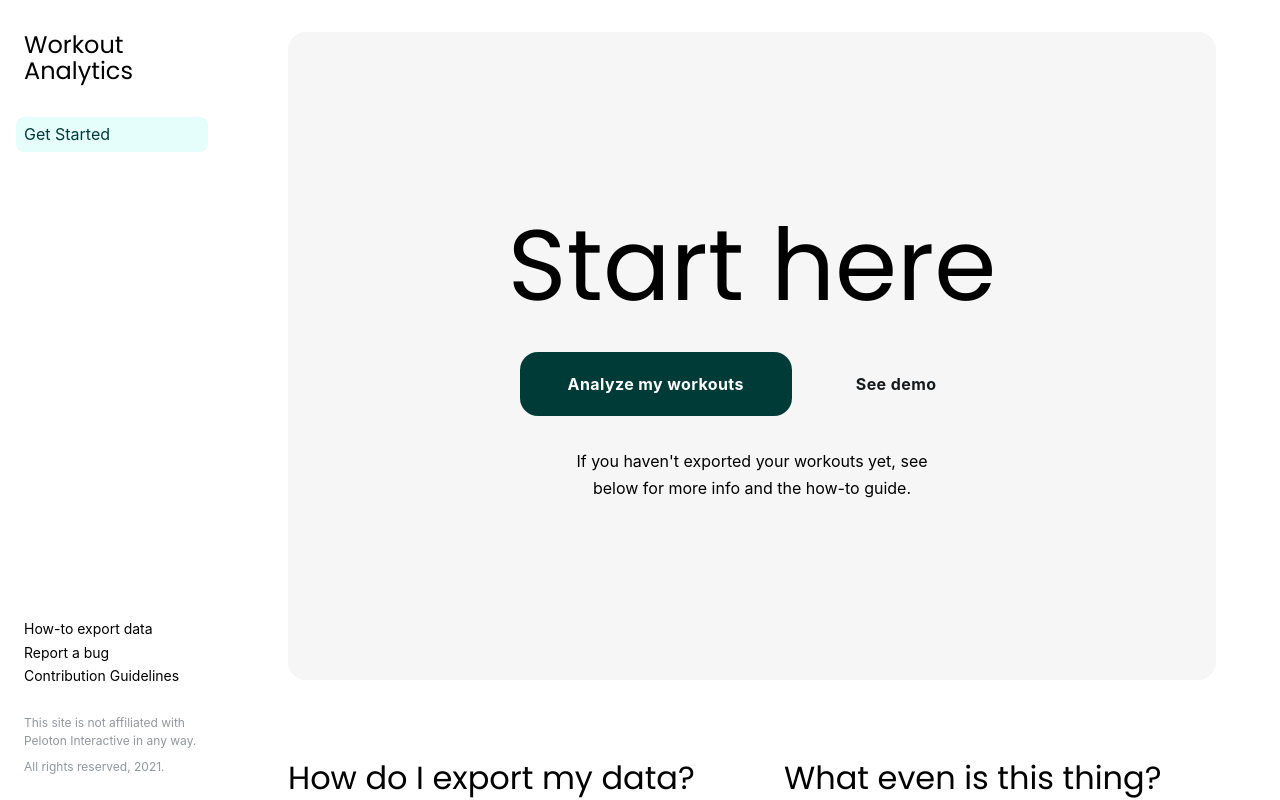
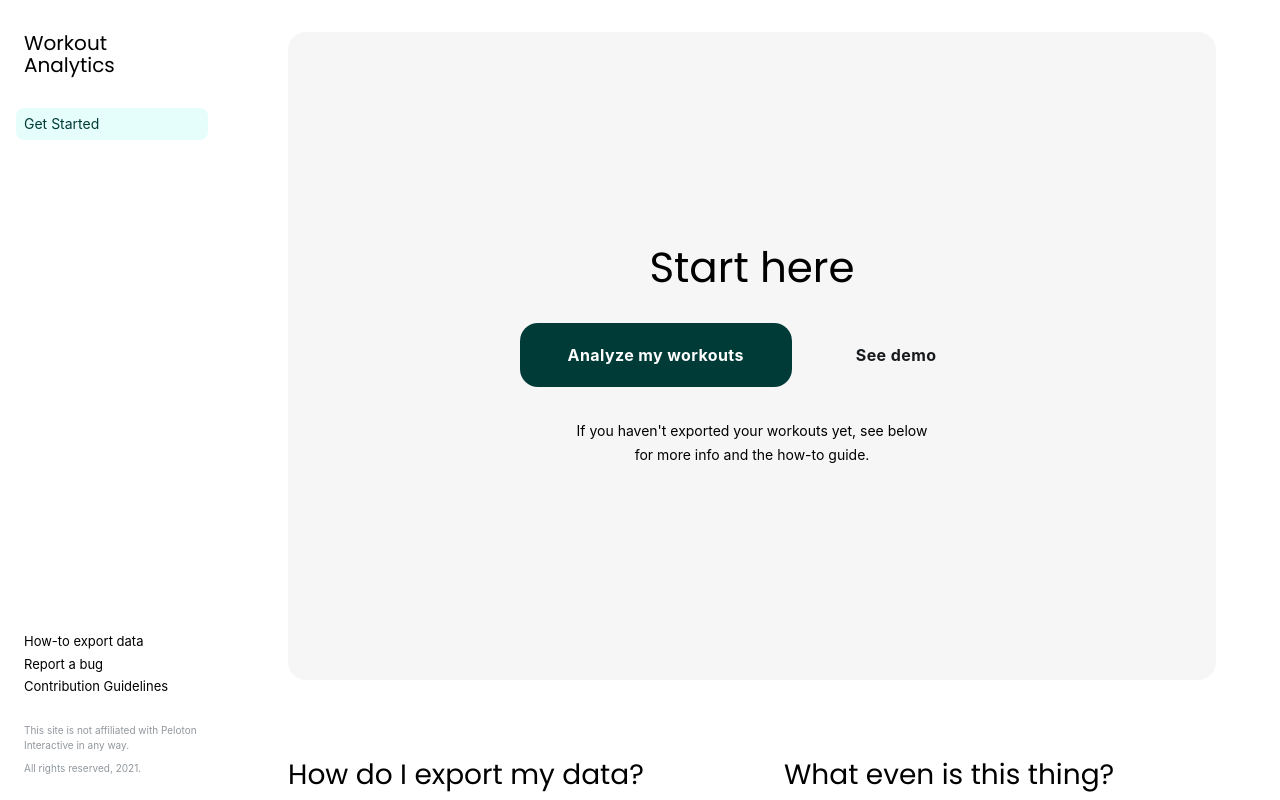
Before and after one commit to xdmorgan/workout-analytics, a React (Create React App) app: page / in a window 1280 px wide. Shown: the top 800 px of the page. Built offline with nearby package versions, Linux system fonts and the light colour scheme.

Commit message:
Finessed

```diff
--- a/public/typebeast/sass/styles/_generated-inline-links.scss
+++ b/public/typebeast/sass/styles/_generated-inline-links.scss
@@ -3,8 +3,8 @@
 a,
 .type-link {
   @include typebeast-link-style(
-    $color: var(--color-g40),
-    $hover: var(--color-g30),
+    $color: var(--color-g30),
+    $hover: var(--color-g40),
     $active: var(--color-g20),
     $visited: var(--color-g20),
     $style: null
--- a/public/typebeast/sass/styles/_generated-spacing.scss
+++ b/public/typebeast/sass/styles/_generated-spacing.scss
@@ -24,8 +24,8 @@ dd {
   margin-inline-end: 0;
 }
 
-@media screen and (min-width: 768px) {
+@media screen and (min-width: var(--break-md)) {
 }
 
-@media screen and (min-width: 1280px) {
+@media screen and (min-width: var(--break-xl)) {
 }
--- a/public/typebeast/sass/styles/_generated-typography.scss
+++ b/public/typebeast/sass/styles/_generated-typography.scss
@@ -64,7 +64,7 @@
   @include type-caption-default;
 }
 
-@media screen and (min-width: 768px) {
+@media screen and (min-width: var(--break-md)) {
   .type-h1-xxl {
     @include type-h1-xxl-large;
   }
@@ -132,7 +132,7 @@
   }
 }
 
-@media screen and (min-width: 1280px) {
+@media screen and (min-width: var(--break-xl)) {
   .type-h1-xxl {
     @include type-h1-xxl-xlarge;
   }
--- a/public/typebeast/sass/styles/_generated-wysiwyg-spacing.scss
+++ b/public/typebeast/sass/styles/_generated-wysiwyg-spacing.scss
@@ -46,7 +46,7 @@
     margin-block-end: 2rem;
   }
 
-  @include typebeast-break-min(768px) {
+  @include typebeast-break-min(var(--break-md)) {
     // ----------------------------------------
     // breakpoint: large
     // ----------------------------------------
@@ -94,7 +94,7 @@
       margin-block-end: 3rem;
     }
   }
-  @include typebeast-break-min(1280px) {
+  @include typebeast-break-min(var(--break-xl)) {
     // ----------------------------------------
     // breakpoint: xlarge
     // ----------------------------------------
--- a/public/typebeast/typebeast.css
+++ b/public/typebeast/typebeast.css
@@ -28,7 +28,7 @@ blockquote, figure, dd { margin-inline-start: 0; margin-inline-end: 0; }
 
 .type-caption, .wysiwyg figcaption { font-size: 0.625rem; line-height: 1.5; }
 
-@media screen and (min-width: 768px) { .type-h1-xxl { font-size: 5rem; }
+@media screen and (min-width: var(--break-md)) { .type-h1-xxl { font-size: 5rem; }
   .type-h1-xl { font-size: 4rem; }
   .type-h1, .wysiwyg h1 { font-size: 3rem; }
   .type-h2, .wysiwyg h2 { font-size: 2rem; }
@@ -42,7 +42,7 @@ blockquote, figure, dd { margin-inline-start: 0; margin-inline-end: 0; }
   .type-ui { font-size: 0.875rem; }
   .type-caption, .wysiwyg figcaption { font-size: 0.75rem; } }
 
-@media screen and (min-width: 1280px) { .type-h1-xxl { font-size: 6.25rem; } }
+@media screen and (min-width: var(--break-xl)) { .type-h1-xxl { font-size: 6.25rem; } }
 
 .wysiwyg h1, .wysiwyg h2, .wysiwyg h3, .wysiwyg h4, .wysiwyg h5, .wysiwyg h6, .wysiwyg p, .wysiwyg ul, .wysiwyg ol, .wysiwyg dl { margin-block-start: 1rem; margin-block-end: 1rem; }
 
@@ -52,16 +52,16 @@ blockquote, figure, dd { margin-inline-start: 0; margin-inline-end: 0; }
 
 .wysiwyg pre, .wysiwyg iframe, .wysiwyg figure, .wysiwyg > img, .wysiwyg blockquote { margin-block-start: 2rem; margin-block-end: 2rem; }
 
-@media screen and (min-width: 768px) { .wysiwyg h1, .wysiwyg h2, .wysiwyg h3, .wysiwyg h4, .wysiwyg h5, .wysiwyg h6, .wysiwyg p, .wysiwyg ul, .wysiwyg ol, .wysiwyg dl { margin-block-start: 1.5rem; margin-block-end: 1.5rem; }
+@media screen and (min-width: var(--break-md)) { .wysiwyg h1, .wysiwyg h2, .wysiwyg h3, .wysiwyg h4, .wysiwyg h5, .wysiwyg h6, .wysiwyg p, .wysiwyg ul, .wysiwyg ol, .wysiwyg dl { margin-block-start: 1.5rem; margin-block-end: 1.5rem; }
   .wysiwyg h1, .wysiwyg h2 { margin-block-start: 3rem; }
   .wysiwyg h3, .wysiwyg h4, .wysiwyg h5, .wysiwyg h6 { margin-block-start: 2rem; }
   .wysiwyg pre, .wysiwyg iframe, .wysiwyg figure, .wysiwyg > img, .wysiwyg blockquote { margin-block-start: 3rem; margin-block-end: 3rem; } }
 
-a, .type-link { color: var(--color-g40); }
+a, .type-link { color: var(--color-g30); }
 
-a:hover, .type-link:hover { color: var(--color-g30); }
+a:hover, .type-link:hover { color: var(--color-g40); }
 
-a:active, .type-link:active { color: var(--color-g40); }
+a:active, .type-link:active { color: var(--color-g30); }
 
 code, .type-code { color: var(--color-r30); background-color: var(--color-r80); border-radius: var(--radius-small); font-size: 0.9em; padding: 0.2em 0.3em 0.3em; }
 
--- a/typebeast.yml
+++ b/typebeast.yml
@@ -210,8 +210,8 @@ inline-elements:
   a:
     include: .type-link
     settings:
-      color: 'var(--color-g40)'
-      hover: 'var(--color-g30)'
+      color: 'var(--color-g30)'
+      hover: 'var(--color-g40)'
       active: 'var(--color-g20)'
       visited: 'var(--color-g20)'
   # default styling for <code />
```
